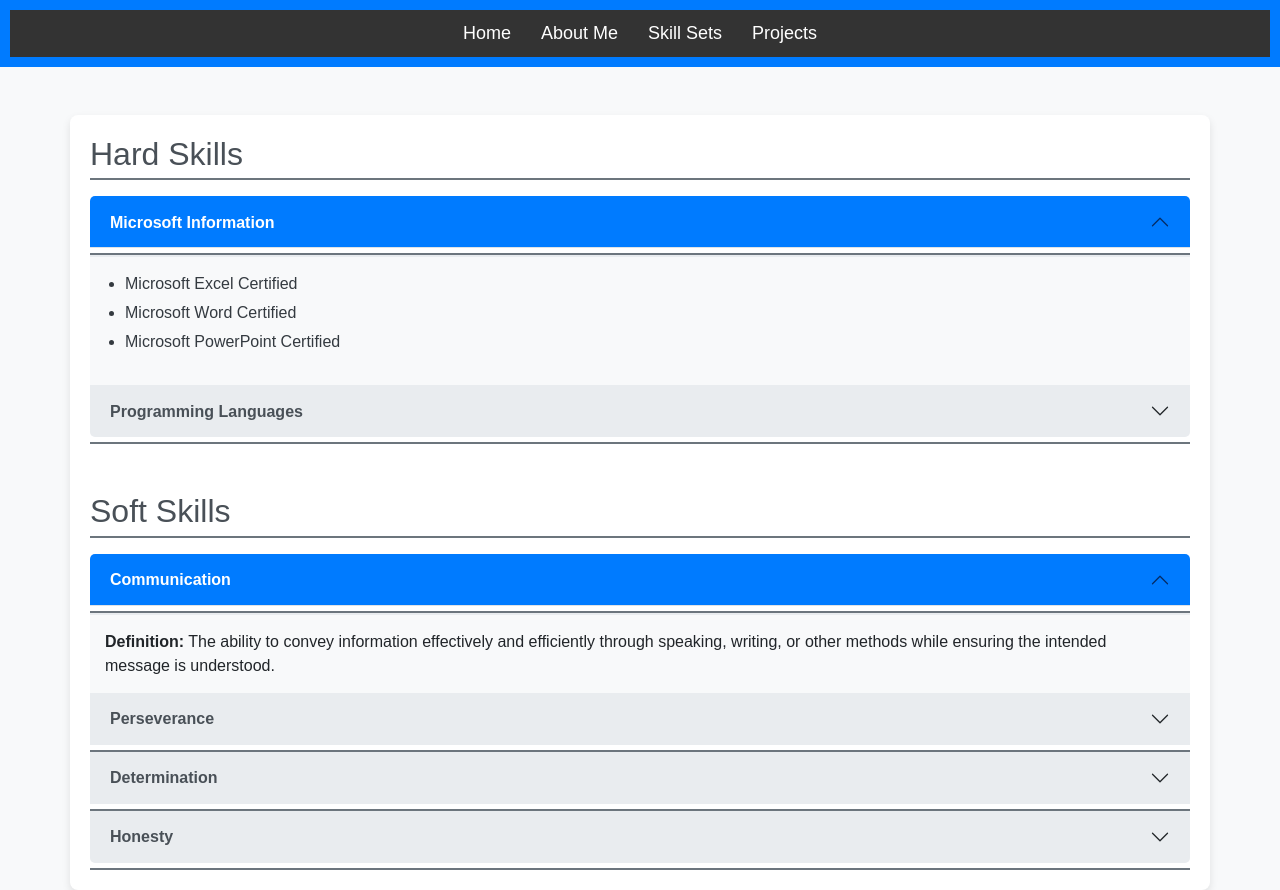
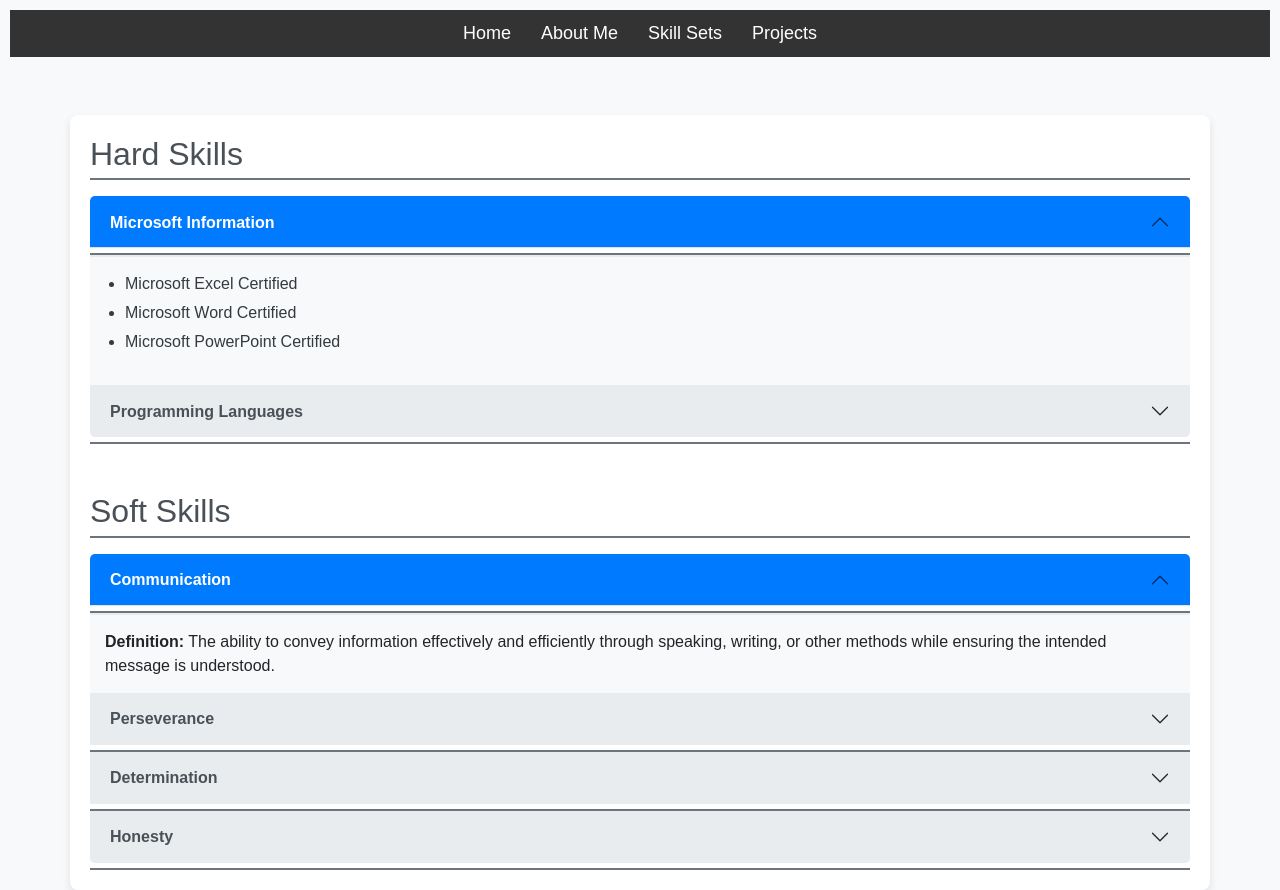
Before and after one commit to Gaines2025/Gaines2025.github.io, a plain HTML site: page skillSets.html in a window 1280 px wide. Drawn offline with nearby package versions, Linux system fonts and the light colour scheme.

Commit message:
Update styleSets.css

```diff
--- a/styleSets.css
+++ b/styleSets.css
@@ -12,7 +12,6 @@ body {
 
 /* Navbar container styling */
 #navbar-container {
-    background-color: #007bff; /* Bootstrap primary color */
     color: white;
     padding: 10px;
     text-align: center;
```
